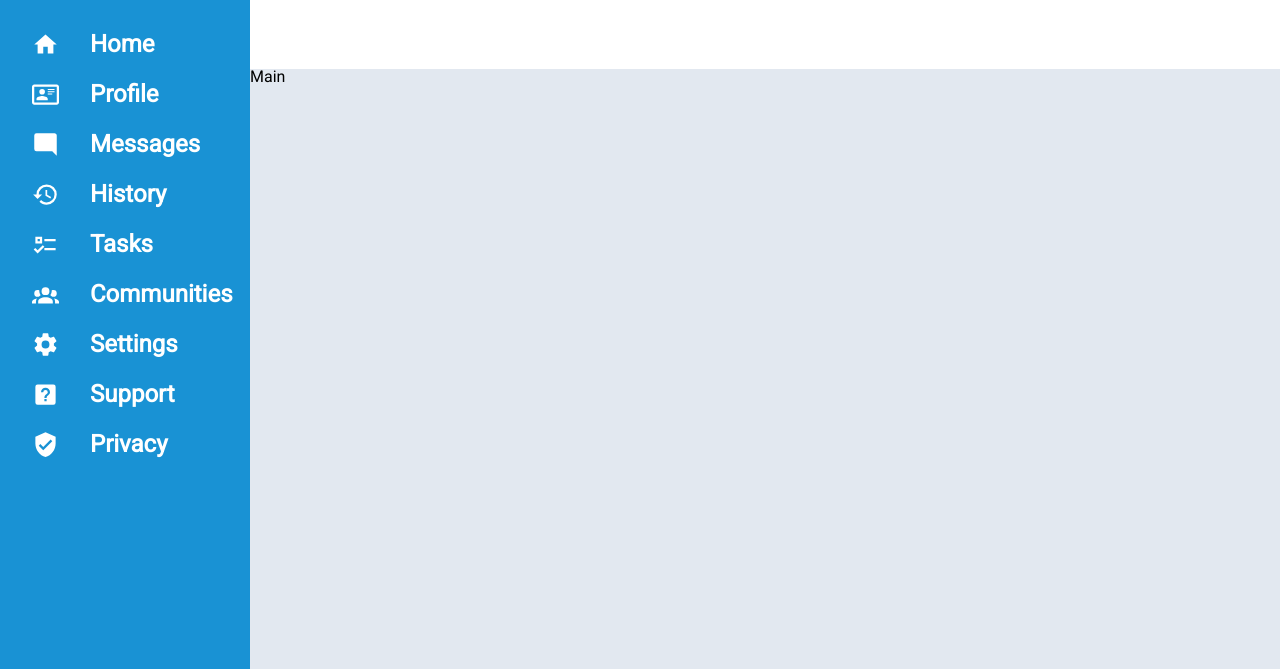
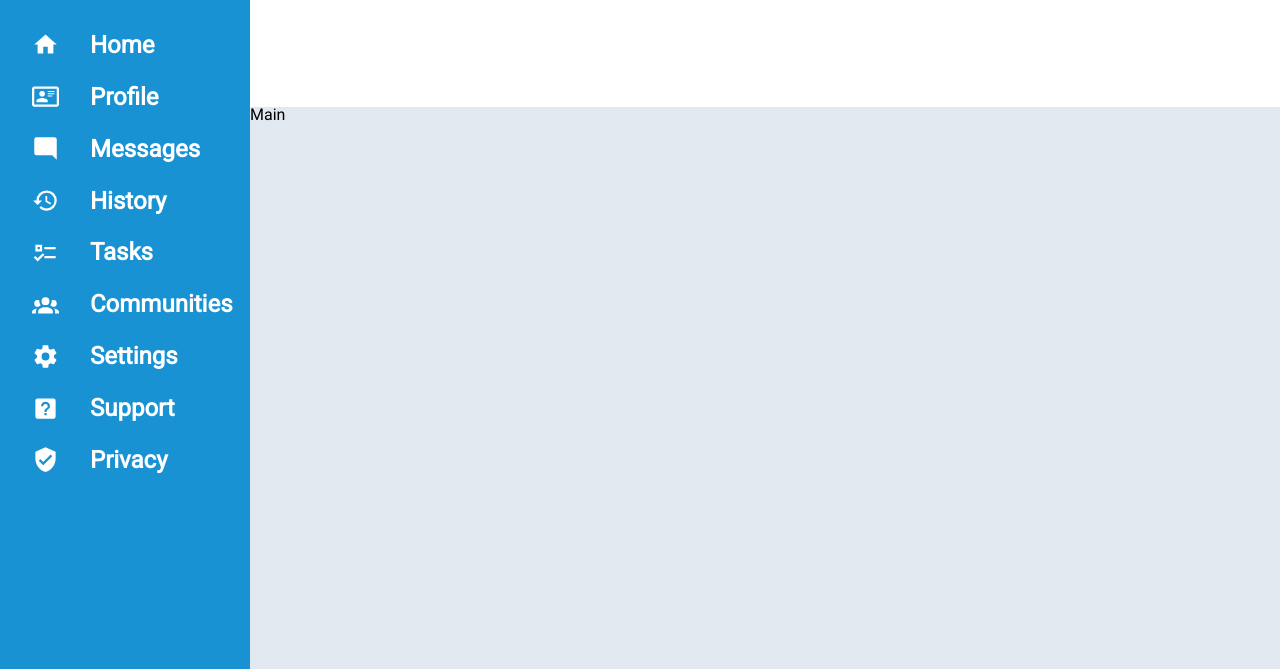
Before and after one commit to 20078201/Admin-Dashboard-TOP, a plain HTML site: page index.html in a window 1280 px wide. Shown: the part 131-800 px from the top of the page. Drawn offline with Linux system fonts and the light colour scheme.

Commit message:
Sidebar completed

```diff
--- a/assets/css/main.css
+++ b/assets/css/main.css
@@ -25,8 +25,8 @@ img {
     min-height: 100vh;
     background-color: aquamarine;
     display: grid;
-    grid-template-columns: minmax(250px, 13%) auto;
-    grid-template-rows: minmax(200px, 0.75fr) 3fr;
+    grid-template-columns: minmax(250px, 0.13fr) 1fr;
+    grid-template-rows: minmax(170px, 0.25fr) minmax(950px, 1fr);
     grid-template-areas:
     "side head"
     "side main";
@@ -74,3 +74,18 @@ img {
 .title.dashboard {
     cursor: auto;
 }
+
+.icon.setting,
+.title.setting {
+    grid-row-end: -14;
+}
+
+.icon.support,
+.title.support {
+    grid-row-end: -13;
+}
+
+.icon.privacy,
+.title.privacy {
+    grid-row-end: -12;
+}
--- a/index.html
+++ b/index.html
@@ -58,21 +58,21 @@
         <img
           src="/assets/images/setting-icon.svg"
           alt="Setting icons"
-          class="icon"
+          class="icon setting"
         />
-        <h1 class="title">Settings</h1>
+        <h1 class="title setting">Settings</h1>
         <img
           src="/assets/images/help-box-icon.svg"
           alt="Support icon"
-          class="icon"
+          class="icon support"
         />
-        <h1 class="title">Support</h1>
+        <h1 class="title support">Support</h1>
         <img
           src="/assets/images/privacy-icon.svg"
           alt="Privacy icon"
-          class="icon"
+          class="icon privacy"
         />
-        <h1 class="title">Privacy</h1>
+        <h1 class="title privacy">Privacy</h1>
       </aside>
     </div>
   </body>
```
Also changed, not shown: README.md.
